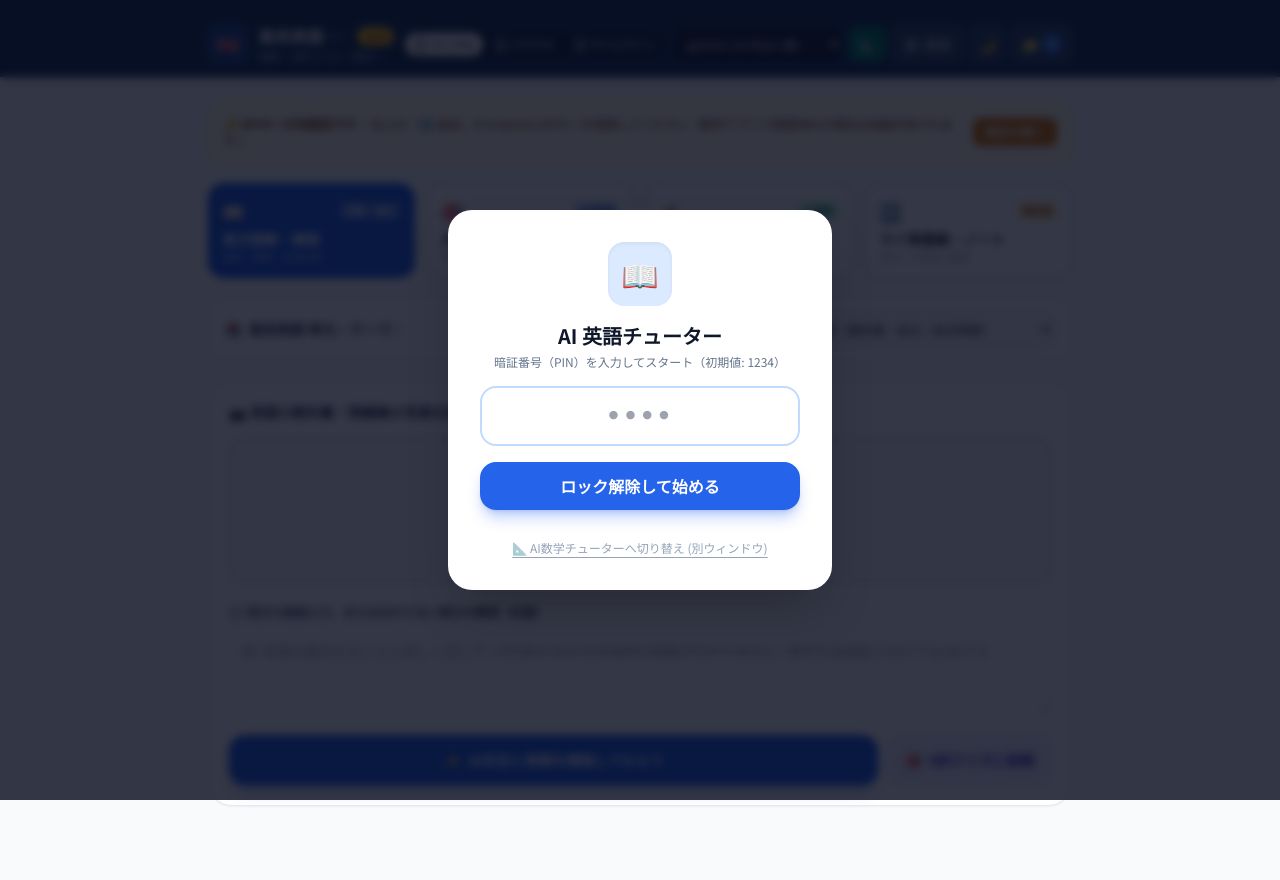
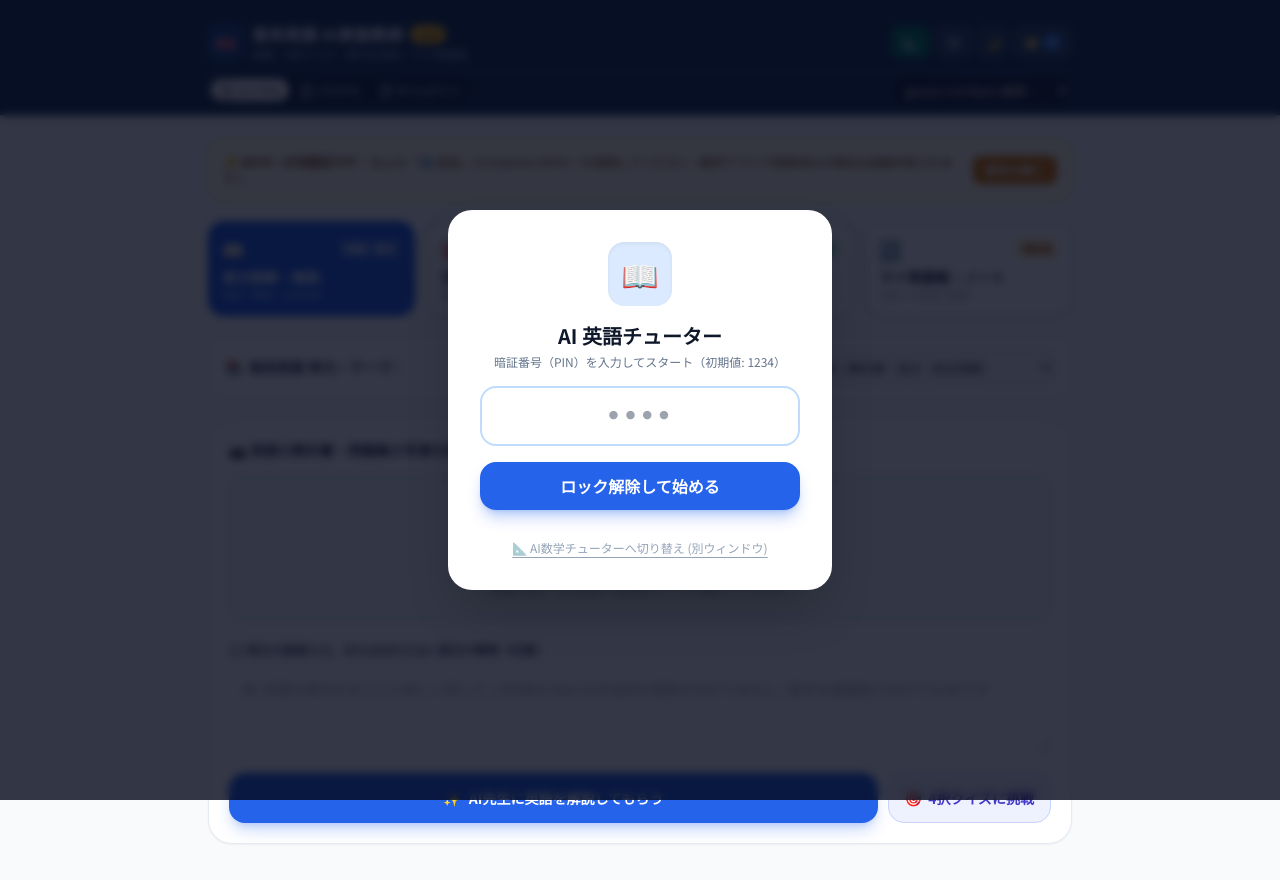
Before and after one commit to g4pjo75-gif/ai-math-tutor, a plain HTML site: page english/index.html in a window 1280 px wide. Before the commit the page ends 842 px from the top, so only its background shows below. Drawn offline with nearby package versions, Linux system fonts and the light colour scheme.

Commit message:
fix(ui): clean 2-row mobile header to prevent title clipping and button cramming

```diff
--- a/english/index.html
+++ b/english/index.html
@@ -96,9 +96,11 @@
 
   <!-- 2. Header -->
   <header class="sticky top-0 z-30 bg-[#1e3a5f] text-white shadow-md pt-safe">
-    <div class="max-w-4xl mx-auto px-3 sm:px-4 py-2.5 sm:py-3 flex items-center justify-between gap-2">
-      <div class="flex items-center gap-2.5 min-w-0">
-        <div class="w-9 h-9 sm:w-10 sm:h-10 rounded-xl bg-blue-500/30 flex items-center justify-center text-lg sm:text-xl shadow-inner border border-blue-400/20 shrink-0">
+    <div class="max-w-4xl mx-auto px-3 sm:px-4 py-2 sm:py-2.5 space-y-2">
+      <!-- 1行目: ロゴ・タイトル & ユーティリティボタン -->
+      <div class="flex items-center justify-between gap-2">
+        <div class="flex items-center gap-2 min-w-0">
+          <div class="w-8 h-8 sm:w-9 sm:h-9 rounded-xl bg-blue-500/30 flex items-center justify-center text-base sm:text-lg shadow-inner border border-blue-400/20 shrink-0">
             🇬🇧
           </div>
           <div class="min-w-0">
@@ -110,34 +112,40 @@
           </div>
         </div>
 
-      <div class="flex items-center gap-1 sm:gap-1.5 shrink-0 flex-wrap justify-end">
-        <div class="theme-pill-group" role="group" aria-label="UIテーマ選択">
-          <button type="button" class="theme-btn active" onclick="changeTheme('minimal')" id="btn-minimal">① ミニマル</button>
-          <button type="button" class="theme-btn" onclick="changeTheme('edutech')" id="btn-edutech">② パステル</button>
-          <button type="button" class="theme-btn" onclick="changeTheme('mobile')" id="btn-mobile">③ タイムライン</button>
-        </div>
-        <select id="modelSelect" onchange="onModelChange()"
-          class="bg-slate-800/90 text-white text-[11px] sm:text-xs rounded-lg px-2 py-1.5 sm:px-2.5 sm:py-2 border border-blue-400/40 focus:outline-none max-w-[105px] xs:max-w-[135px] sm:max-w-[170px] truncate">
-          <option value="gemini-3.8-flash" selected>gemini-3.8-flash (標準・高速)</option>
-        </select>
+        <div class="flex items-center gap-1 sm:gap-1.5 shrink-0">
           <a href="../" target="_blank" rel="noopener" title="数学チューターへ移動"
-          class="text-xs bg-emerald-600/80 hover:bg-emerald-600 px-2 py-1.5 sm:px-2.5 sm:py-2 rounded-lg text-white font-bold transition flex items-center gap-1 border border-emerald-400/30 shrink-0">
+            class="text-xs bg-emerald-600/80 hover:bg-emerald-600 px-2 py-1 sm:px-2.5 sm:py-1.5 rounded-lg text-white font-bold transition flex items-center gap-1 border border-emerald-400/30 shrink-0">
             <span>📐</span>
             <span class="hidden xs:inline">数学</span>
           </a>
           <button onclick="openSettings()" title="設定"
-          class="bg-white/10 hover:bg-white/20 px-2 py-1.5 sm:px-2.5 sm:py-2 rounded-lg text-xs sm:text-sm whitespace-nowrap shrink-0 flex items-center gap-1 border border-white/15">
-          <span>⚙️</span><span class="hidden sm:inline">設定</span>
+            class="bg-white/10 hover:bg-white/20 px-2 py-1 sm:px-2.5 sm:py-1.5 rounded-lg text-xs whitespace-nowrap shrink-0 flex items-center gap-1 border border-white/15">
+            <span>⚙️</span><span class="hidden xs:inline">設定</span>
           </button>
           <button id="darkModeToggle" onclick="toggleDarkMode()" title="ダークモード切替"
-          class="bg-white/10 hover:bg-white/20 p-1.5 sm:p-2 rounded-lg text-xs sm:text-sm shrink-0 border border-white/15">
+            class="bg-white/10 hover:bg-white/20 p-1 sm:p-1.5 rounded-lg text-xs shrink-0 border border-white/15">
             🌙
           </button>
           <button id="noteBtn" onclick="openHistoryModal('wordbook')" title="マイ単語帳・復習ノート"
-          class="bg-white/10 hover:bg-white/20 px-2 py-1.5 sm:px-2.5 sm:py-2 rounded-lg text-xs sm:text-sm shrink-0 flex items-center gap-1 border border-white/15 font-bold">
+            class="bg-white/10 hover:bg-white/20 px-2 py-1 sm:px-2.5 sm:py-1.5 rounded-lg text-xs shrink-0 flex items-center gap-1 border border-white/15 font-bold">
             <span>📁</span>
             <span id="wordbookBadge" class="text-[10px] bg-blue-500 text-white px-1.5 py-0.2 rounded-full">0</span>
           </button>
+        </div>
+      </div>
+
+      <!-- 2行目: 3種UIテーマ切替 & AIモデル選択 -->
+      <div class="flex items-center justify-between gap-2 pt-1 border-t border-blue-400/20">
+        <div class="theme-pill-group shrink-0" role="group" aria-label="UIテーマ選択">
+          <button type="button" class="theme-btn active" onclick="changeTheme('minimal')" id="btn-minimal">① ミニマル</button>
+          <button type="button" class="theme-btn" onclick="changeTheme('edutech')" id="btn-edutech">② パステル</button>
+          <button type="button" class="theme-btn" onclick="changeTheme('mobile')" id="btn-mobile">③ タイムライン</button>
+        </div>
+
+        <select id="modelSelect" onchange="onModelChange()"
+          class="bg-slate-800/90 text-white text-[10px] sm:text-xs rounded-lg px-2 py-1 border border-blue-400/40 focus:outline-none max-w-[130px] sm:max-w-[180px] truncate">
+          <option value="gemini-3.8-flash" selected>gemini-3.8-flash (標準・高速)</option>
+        </select>
       </div>
     </div>
   </header>
--- a/english/sw.js
+++ b/english/sw.js
@@ -1,4 +1,4 @@
-const CACHE_NAME = 'aet-cache-v1.4';
+const CACHE_NAME = 'aet-cache-v1.5';
 const ASSETS = [
   './',
   './index.html',
--- a/sw.js
+++ b/sw.js
@@ -1,4 +1,4 @@
-const CACHE_NAME = 'amt-cache-v2.1';
+const CACHE_NAME = 'amt-cache-v2.2';
 const ASSETS = [
   './',
   './index.html',
```
Also changed, not shown: index.html (+26 -19 lines). Lines whose indentation alone changed are shown as unchanged.
